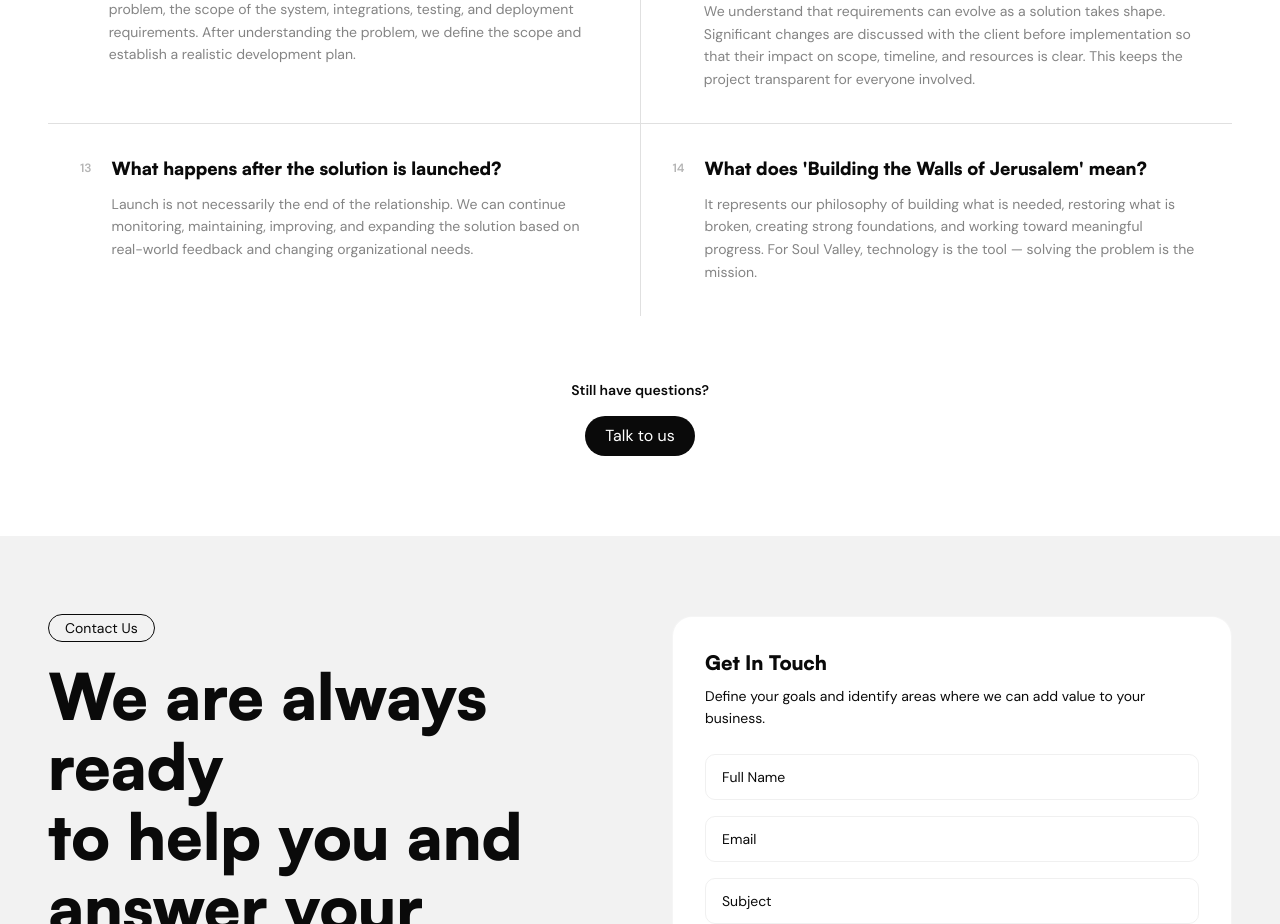
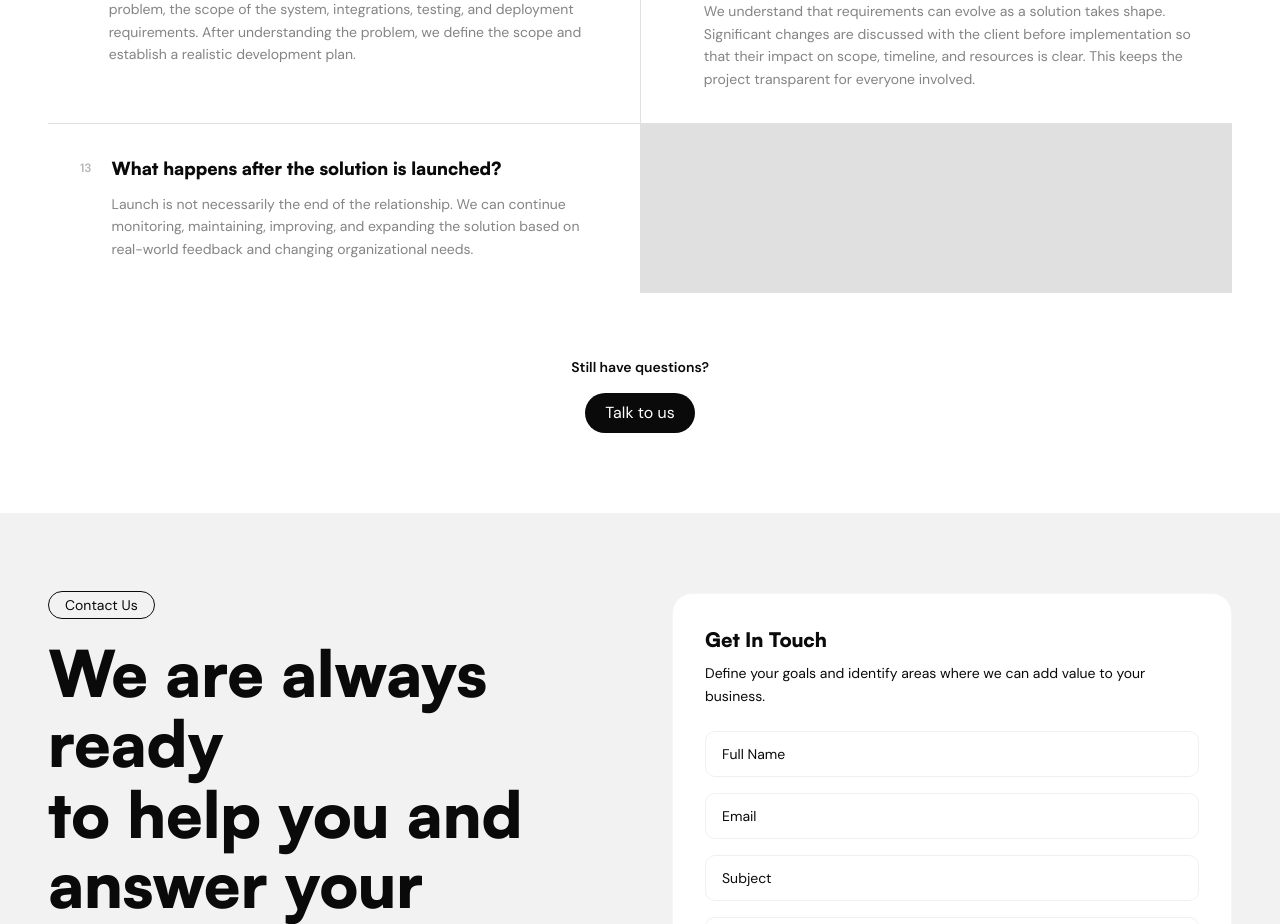
Before and after one commit to SOULVALLEYLIMITED/soulvalley_web, a Next.js app: page / in a window 1280 px wide. Shown: the part 7200-8124 px from the top of the page. Built offline with nearby package versions, Linux system fonts and the light colour scheme; no server answers.

Commit message:
Done some mild changes on the FAQ

```diff
--- a/app/component/faq.tsx
+++ b/app/component/faq.tsx
@@ -78,11 +78,6 @@ const faqs = [
       "Launch is not necessarily the end of the relationship. We can continue monitoring, maintaining, improving, and expanding the solution based on real-world feedback and changing organizational needs.",
   },
 
-  {
-    question: "What does 'Building the Walls of Jerusalem' mean?",
-    answer:
-      "It represents our philosophy of building what is needed, restoring what is broken, creating strong foundations, and working toward meaningful progress. For Soul Valley, technology is the tool — solving the problem is the mission.",
-  },
 ];
 
 export default function FAQ() {
```
